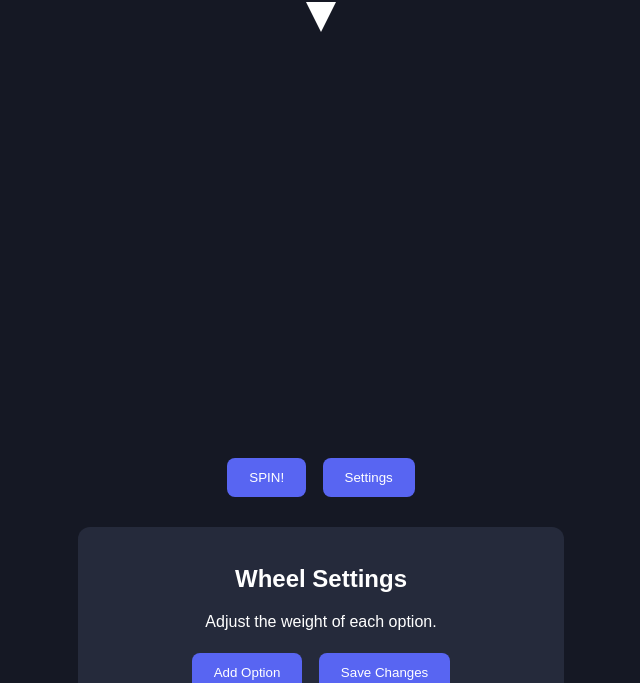
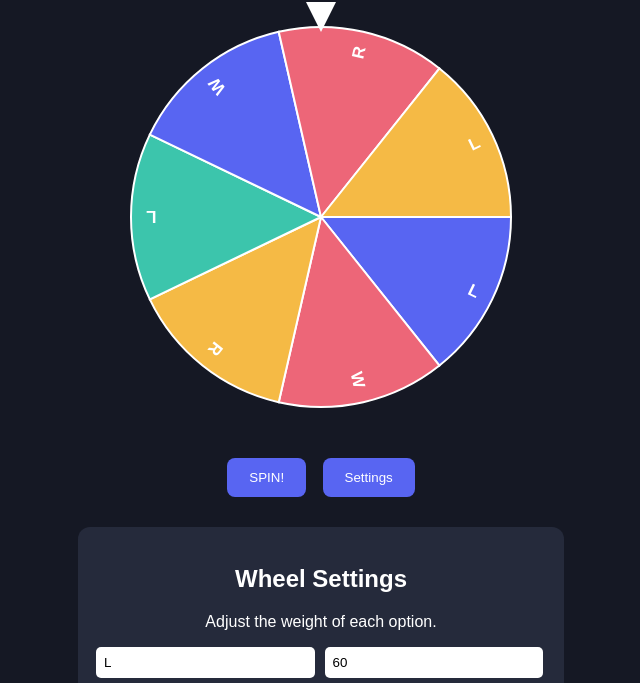
Before and after one commit to kolaskepayton-netizen/powershell-advanced-payton, a plain HTML site: page index.html in a window 1280 px wide. Shown: the part 85-768 px from the top of the page, without its empty margins (319-959 px from the left). Drawn offline with Linux system fonts and the light colour scheme.

Commit message:
Refactor HTML structure and JavaScript logic

```diff
--- a/index.html
+++ b/index.html
@@ -89,9 +89,9 @@ let items = [
   { name: "L", weight: 60 },
   { name: "W", weight: 17 },
   { name: "R", weight: 25 },
-  { name: "L", weight: 60 }
-  { name: "W", weight: 17 }
-  { name: "R", weight: 20 }
+  { name: "L", weight: 60 },
+  { name: "W", weight: 17 },
+  { name: "R", weight: 20 },
   { name: "L", weight: 60 }
 ];
 
```
